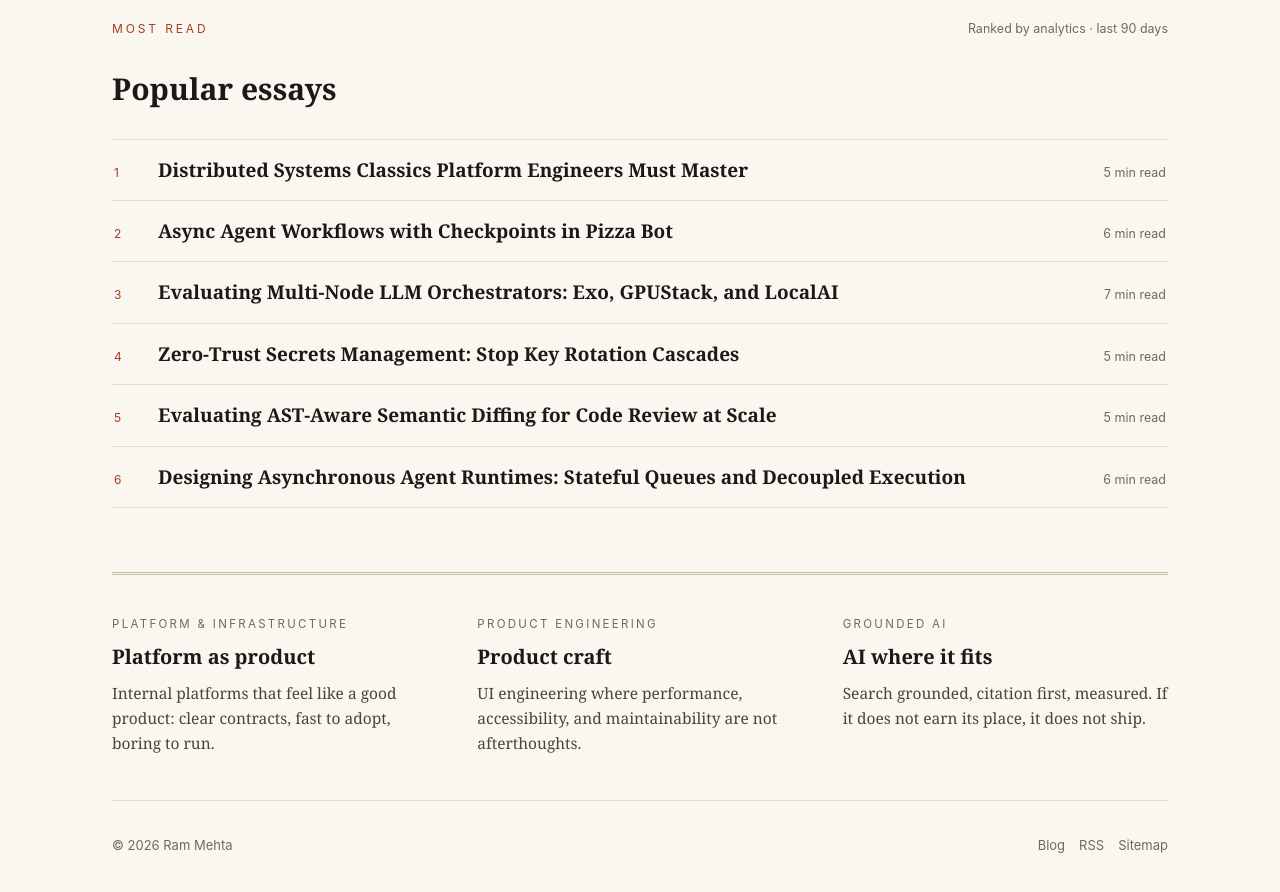
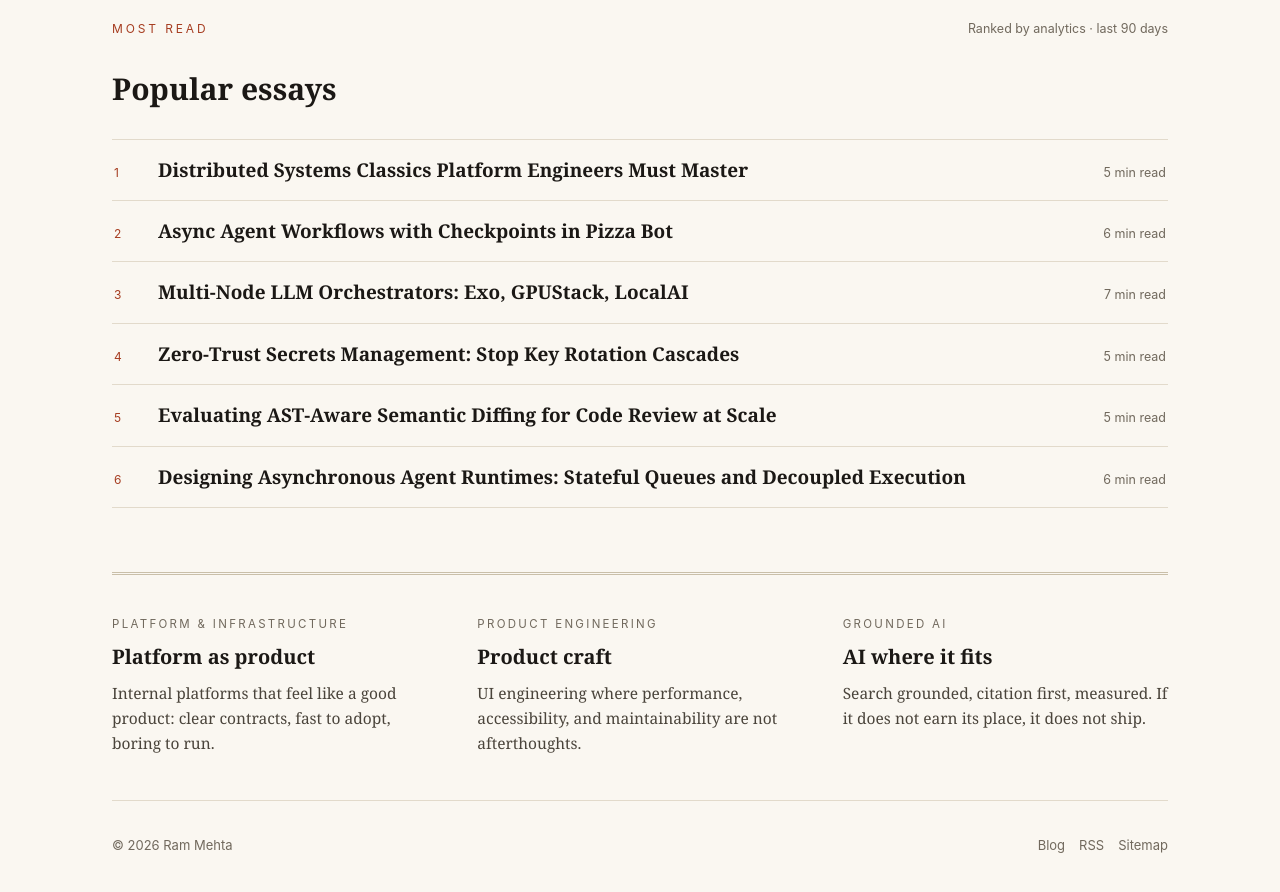
Before and after one commit to rammehta1899/rammehta1899.github.io, a Jekyll site: the page built from index.md, in a window 1280 px wide and 900 px high, scrolled down 2123 px. Shown: the top 892 px of the window. Built offline with Jekyll 4.4.1, drawn with Linux system fonts in a browser that asks for light colours.

Commit message:
Labels system, rarest-first related posts, dark mode, nav tracking, favicon, dedup + short titles

```diff
--- a/_posts/2026-09-22-evaluating-multi-node-llm-orchestrators-exo-gpustack-and-localai.md
+++ b/_posts/2026-09-22-evaluating-multi-node-llm-orchestrators-exo-gpustack-and-localai.md
@@ -1,8 +1,9 @@
 ---
-title: "Evaluating Multi-Node LLM Orchestrators: Exo, GPUStack, and LocalAI"
+title: 'Multi-Node LLM Orchestrators: Exo, GPUStack, LocalAI'
 description: "A pragmatic teardown of self-hosted multi-node LLM orchestrators comparing zero-config P2P, supervisor-worker topologies, and cache-aware routing."
 categories: ["Platform Engineering", "AI/ML"]
 tags: ["llm", "platform engineering", "infrastructure", "gpu", "localai", "exo"]
+labels: [llm-orchestration, llm-serving]
 ---
 
 Single-machine runners like Ollama popularized local AI experimentation. You run a single pull command, point your application at a local port, and start building. That works until your workload outgrows a single desktop or GPU server. Fitting a 70B parameter model across multiple physical boxes, or distributing high concurrency across mixed hardware, requires an actual cluster orchestrator. Many platform teams reflexively default to heavy Kubernetes operators or complex Ray clusters before exploring dedicated inference tools. A comprehensive survey of [self-hosted inference orchestrators](https://www.nexlab.net/articles/self-hosted-inference-orchestrators-compared-2026/) highlights an array of lightweight options, ranging from peer-to-peer federated networks to supervisor-worker clusters. Choosing the wrong topology for your hardware creates severe network bottlenecks and wastes expensive compute resources.
```
